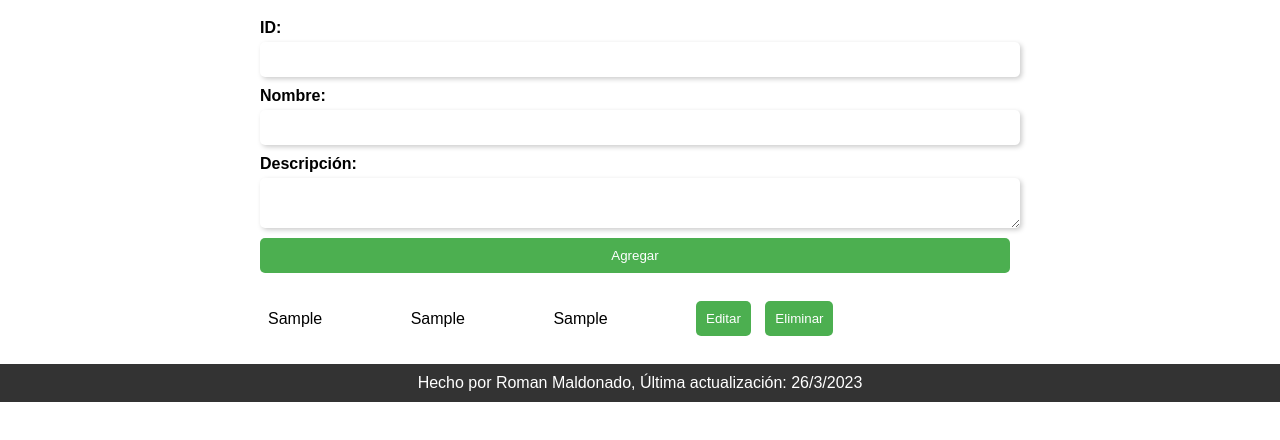
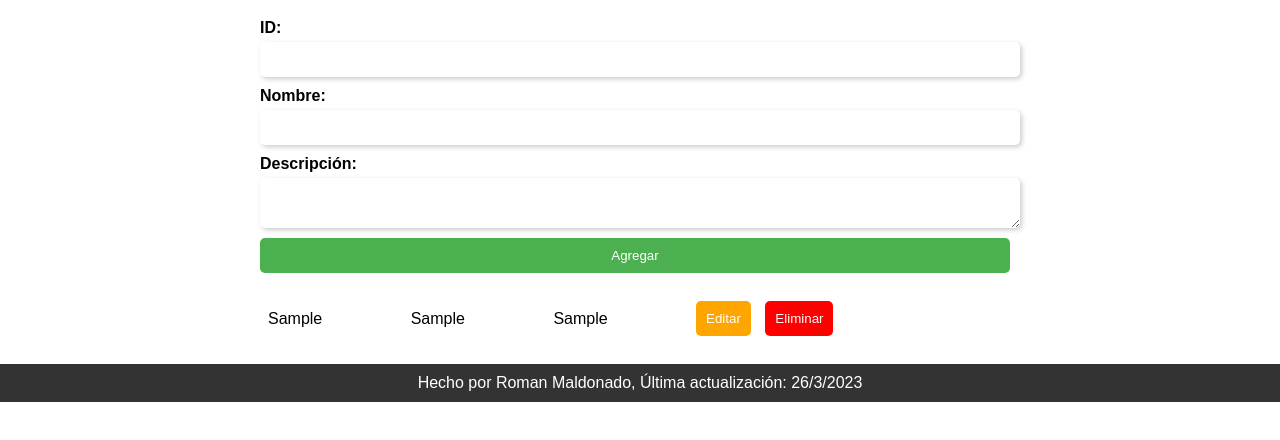
Before and after one commit to Romanfernando2003/CRUD_proyecto2, a plain HTML site: page index.html in a window 1280 px wide. Both pictures are taken after typing "Sample", "Sample", "Sample" into the empty fields and a click on the button "Agregar". Shown: the part 78-518 px from the top of the page. Drawn offline with Linux system fonts and the light colour scheme.

Commit message:
se actualizo los colores de los botones editar y eliminar

```diff
--- a/js/app.js
+++ b/js/app.js
@@ -26,8 +26,8 @@ function renderizarTabla() {
         <td>${producto.Nombre}</td>
         <td>${producto.Descripcion}</td>
         <td>
-          <button onclick="editarProducto(${producto.ID})">Editar</button>
-          <button onclick="eliminarProducto(${producto.ID})">Eliminar</button>
+          <button onclick="editarProducto(${producto.ID})" id = "boton-1">Editar</button>
+          <button onclick="eliminarProducto(${producto.ID})" id = "boton-2">Eliminar</button>
         </td>
       </tr>
     `;
--- a/styles/style.css
+++ b/styles/style.css
@@ -60,6 +60,16 @@ button:hover {
 	background-color: #3e8e41;
 }
 
+#boton-1 {
+    background-color: orange;
+  }
+
+#boton-2 {
+    background-color: red;
+  }
+
+
+
 table {
 	border-collapse: collapse;
 	width: 100%;
```
